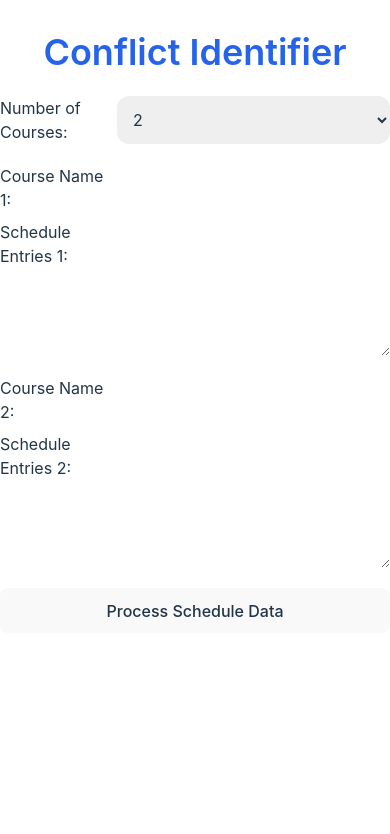
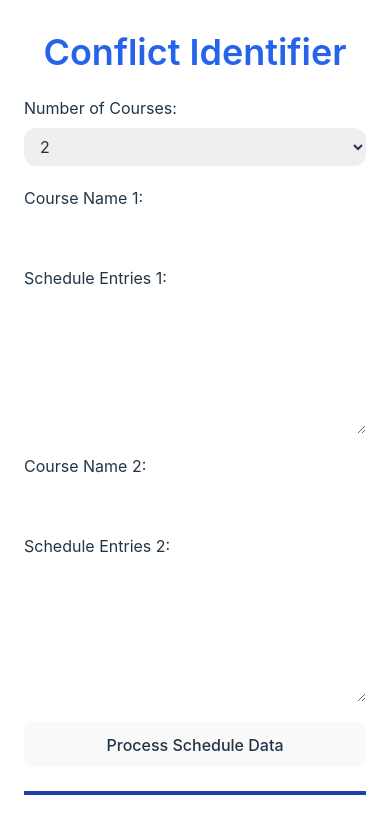
Before and after one commit to GhoulBiter/ConflictTrackerReact, a React (Vite) app: page / in a window 390 px wide. Shown: the top 834 px of the page. Built offline with nearby package versions, Linux system fonts and the light colour scheme.

Commit message:
Updated styling for responsive

```diff
--- a/src/App.jsx
+++ b/src/App.jsx
@@ -127,14 +127,14 @@ function App() {
   }
 
   return (
-    <div className="flex flex-col gap-6 text-center py-8 md:px-12">
+    <div className="flex flex-col gap-6 text-center py-8 px-6 md:px-12 lg:px-40">
       <h2 className="text-4xl text-blue-600 font-semibold">
         Conflict Identifier
       </h2>
 
-      <div className="container grid">
-        <div className="mb-5 grid grid-flow-row md:grid-flow-col grid-cols-display">
-          <label htmlFor="numCourses" className="text-left">
+      <div className="grid">
+        <div className="mb-5 grid grid-flow-row grid-rows-display sm:grid-flow-col sm:grid-cols-display">
+          <label htmlFor="numCourses" className="text-left align-middle mb-2 sm:mb-0">
             Number of Courses:
           </label>
           <select id="numCourses" className="rounded-xl px-3 py-2 align-middle" onChange={handleNumCoursesChange}>
@@ -150,13 +150,13 @@ function App() {
 
         {courseNames.map((courseName, index) => (
           <div key={index} className="mb-5 grid grid-flow-row gap-2">
-            <div className="grid grid-flow-col grid-cols-display">
-              <label className="text-left align-middle">Course Name {index + 1}:</label>
+            <div className="grid grid-flow-row grid-rows-display sm:grid-flow-col sm:grid-cols-display">
+              <label className="flex items-center mb-2 sm:mb-0">Course Name {index + 1}:</label>
               <input className="rounded-xl px-3 py-2 align-middle" type="text" value={courseName} onChange={(event) => handleCourseNameChange(index, event)} required />
             </div>
 
-            <div className="grid grid-flow-col grid-cols-display">
-              <label className="text-left align-middle">Schedule Entries {index + 1}:</label>
+            <div className="grid grid-flow-row grid-rows-display sm:grid-flow-col sm:grid-cols-display">
+              <label className="text-left align-middle mb-2 sm:mb-0">Schedule Entries {index + 1}:</label>
               <textarea className="rounded-xl px-3 py-2 align-middle" value={scheduleEntries[index]} rows={5} onChange={(event) => handleScheduleEntryChange(index, event)} required />
             </div>
           </div>
@@ -165,7 +165,7 @@ function App() {
         <button onClick={processScheduleData}>Process Schedule Data</button>
       </div>
 
-      <div className="lg:border-2 border-blue-800"></div>
+      <div className="border-2 border-blue-800"></div>
 
       <div className="grid grid-flow-row gap-1">
         {/* <h3 className="text-2xl">Overlapping Entries</h3> */}
--- a/tailwind.config.js
+++ b/tailwind.config.js
@@ -8,6 +8,9 @@ export default {
     extend: {
       gridTemplateColumns: {
         'display': '1.5fr 3.5fr',
+      },
+      gridTemplateRows: {
+        'display': 'fit fit',
       }
     },
   },
```
